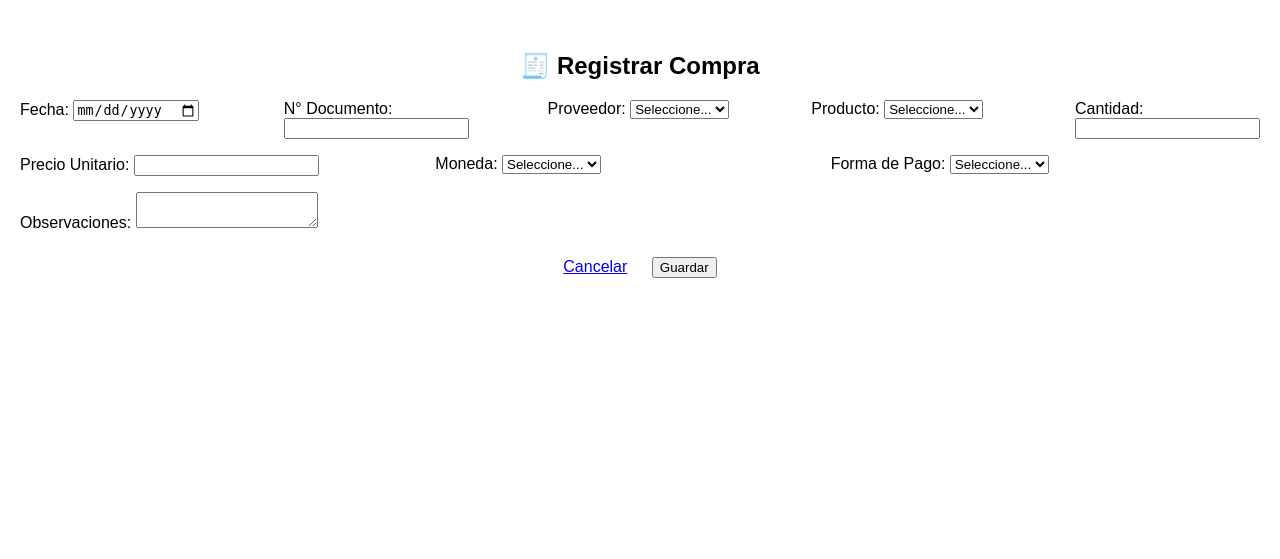
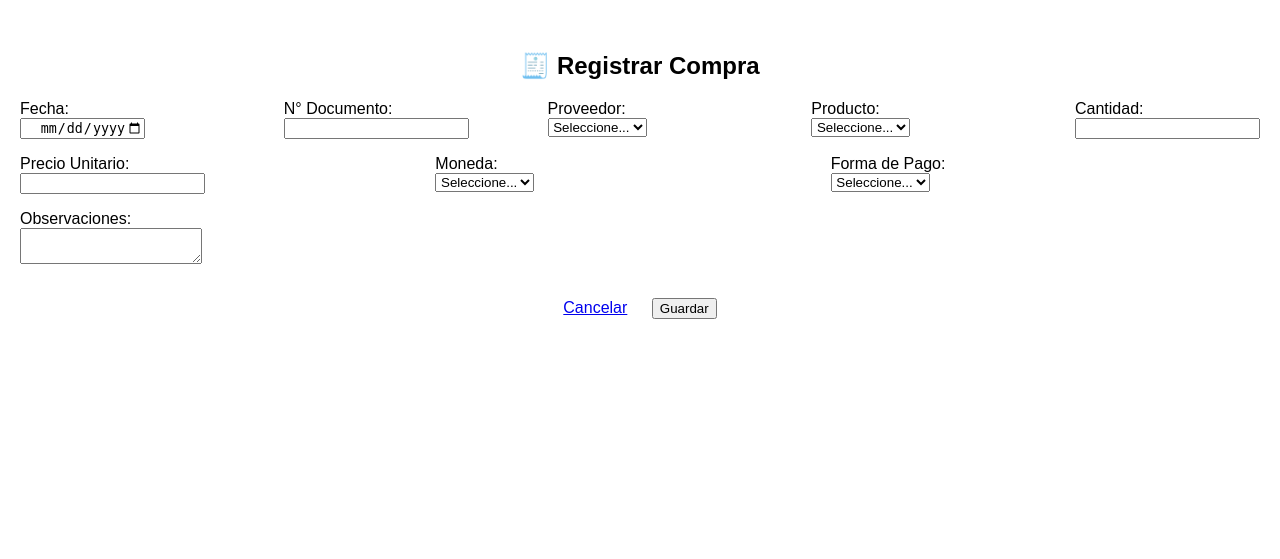
Before and after one commit to AppBebedero/app-emprendimiento, a Flask app: template templates/compras.html in a window 1280 px wide. Shown: the part 48-607 px from the top of the page. Run offline with Flask 3, Linux system fonts and the light colour scheme; the template is opened without the code that fills it, so the values that code supplies are empty.

Commit message:
Update compras.html

```diff
--- a/templates/compras.html
+++ b/templates/compras.html
@@ -8,18 +8,18 @@
     <div style="display: flex; flex-wrap: wrap; gap: 16px;">
 
       <div style="flex: 1 1 200px;">
-        <label>Fecha:</label>
-        <input type="date" name="Fecha" class="form-control" required>
+        <label style="text-align: left; display: block;">Fecha:</label>
+        <input type="date" name="Fecha" class="form-control" style="text-align: right;" required>
       </div>
 
       <div style="flex: 1 1 200px;">
-        <label>N° Documento:</label>
-        <input type="text" name="N_Documento" class="form-control" required>
+        <label style="text-align: left; display: block;">N° Documento:</label>
+        <input type="text" name="N_Documento" class="form-control" style="text-align: right;" required>
       </div>
 
       <div style="flex: 1 1 200px;">
-        <label>Proveedor:</label>
-        <select name="Proveedor" class="form-control" required>
+        <label style="text-align: left; display: block;">Proveedor:</label>
+        <select name="Proveedor" class="form-control" style="text-align: right;" required>
           <option value="">Seleccione...</option>
           {% for p in proveedores %}
             <option value="{{ p }}">{{ p }}</option>
@@ -28,8 +28,8 @@
       </div>
 
       <div style="flex: 1 1 200px;">
-        <label>Producto:</label>
-        <select name="Producto" class="form-control" required>
+        <label style="text-align: left; display: block;">Producto:</label>
+        <select name="Producto" class="form-control" style="text-align: right;" required>
           <option value="">Seleccione...</option>
           {% for p in productos %}
             <option value="{{ p }}">{{ p }}</option>
@@ -38,18 +38,18 @@
       </div>
 
       <div style="flex: 1 1 100px;">
-        <label>Cantidad:</label>
-        <input type="number" name="Cantidad" step="any" class="form-control" required>
+        <label style="text-align: left; display: block;">Cantidad:</label>
+        <input type="number" name="Cantidad" step="any" class="form-control" style="text-align: right;" required>
       </div>
 
       <div style="flex: 1 1 120px;">
-        <label>Precio Unitario:</label>
-        <input type="number" name="PrecioUnitario" step="any" class="form-control" required>
+        <label style="text-align: left; display: block;">Precio Unitario:</label>
+        <input type="number" name="PrecioUnitario" step="any" class="form-control" style="text-align: right;" required>
       </div>
 
       <div style="flex: 1 1 100px;">
-        <label>Moneda:</label>
-        <select name="Moneda" class="form-control" required>
+        <label style="text-align: left; display: block;">Moneda:</label>
+        <select name="Moneda" class="form-control" style="text-align: right;" required>
           <option value="">Seleccione...</option>
           <option value="₡">₡</option>
           <option value="$">$</option>
@@ -58,8 +58,8 @@
       </div>
 
       <div style="flex: 1 1 150px;">
-        <label>Forma de Pago:</label>
-        <select name="Forma_Pago" class="form-control" required>
+        <label style="text-align: left; display: block;">Forma de Pago:</label>
+        <select name="Forma_Pago" class="form-control" style="text-align: right;" required>
           <option value="">Seleccione...</option>
           <option value="Efectivo">Efectivo</option>
           <option value="SINPE">SINPE</option>
@@ -68,14 +68,14 @@
       </div>
 
       <div style="flex: 1 1 100%;">
-        <label>Observaciones:</label>
-        <textarea name="Observaciones" rows="2" class="form-control"></textarea>
+        <label style="text-align: left; display: block;">Observaciones:</label>
+        <textarea name="Observaciones" rows="2" class="form-control" style="text-align: right;"></textarea>
       </div>
     </div>
 
-    <div style="margin-top: 25px; text-align: center;">
-      <a href="/" class="btn btn-secondary" style="margin-right: 20px;">Cancelar</a>
-      <button type="submit" class="btn btn-primary">Guardar</button>
+    <div style="margin-top: 30px; text-align: center;">
+      <a href="/" class="btn btn-danger" style="margin-right: 20px;">Cancelar</a>
+      <button type="submit" class="btn btn-success">Guardar</button>
     </div>
   </form>
 </div>
```
